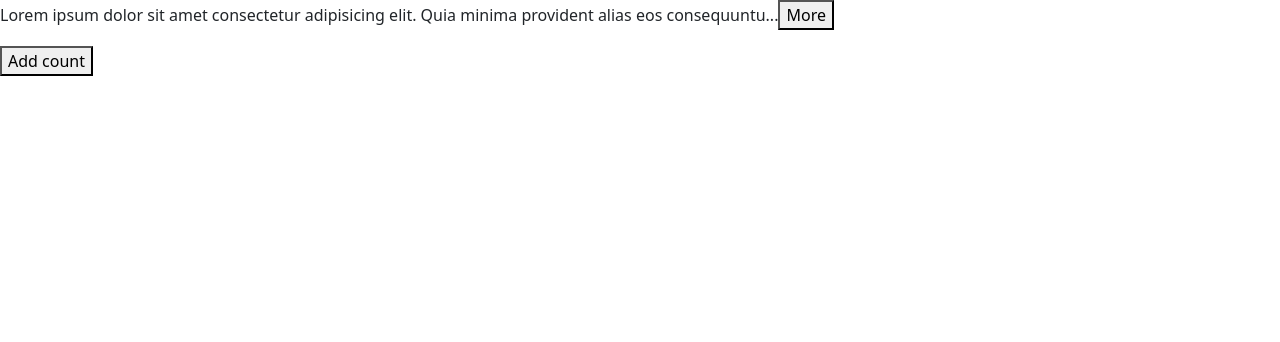
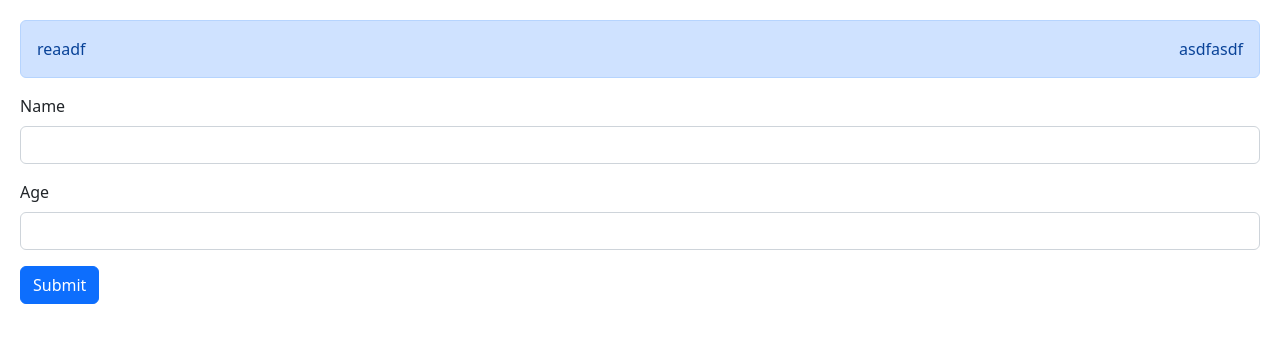
Before and after one commit to racynibaya/react-typescript, a React (Vite) app: page / in a window 1280 px wide. Shown: the top 342 px of the page. Built offline with nearby package versions, Linux system fonts and the light colour scheme.

Commit message:
building the form

```diff
--- a/src/App.tsx
+++ b/src/App.tsx
@@ -1,10 +1,17 @@
 import { useState } from 'react';
 
-import Button from './components/Button';
-import './App.css';
-import Alert from './components/Alert';
-import Like from './components/Like';
-import ExpandableText from './components/ExpandableText';
+import {
+  Alert,
+  Button,
+  Card,
+  CardList,
+  ExpandableText,
+  Form,
+  Like,
+  ListGroup,
+  Message,
+  User,
+} from './components';
 
 const App = () => {
   const [cart, setCart] = useState({
@@ -26,20 +33,10 @@
 
   return (
     <div className='App'>
-      <ExpandableText maxCount={100}>
-        Lorem ipsum dolor sit amet consectetur adipisicing elit. Quia minima
-        provident alias eos consequuntur! Voluptatibus quod, totam sint nesciunt
-        quae odit aut enim explicabo dolorum temporibus ipsum veniam et atque
-        porro assumenda fugit amet. Ratione qui vero tempora dolorem recusandae
-        officiis impedit, blanditiis aperiam deserunt, quas cum culpa ut harum
-        saepe voluptatem dicta fugiat ea! Placeat, qui cum. Nam, ullam numquam
-        magni, sequi dignissimos facere soluta ipsam necessitatibus repellendus
-        praesentium inventore nostrum vitae quos accusamus unde, illum optio
-        perferendis? Inventore vitae illum hic dolor amet, provident quos beatae
-        mollitia vel fuga velit repudiandae maxime accusantium voluptates optio
-        odit ducimus quaerat!
-      </ExpandableText>
-      <button onClick={handleClick}>Add count</button>
+      <Alert>
+        reaadf <span>asdfasdf</span>
+      </Alert>
+      <Form />
     </div>
   );
 };
--- /dev/null
+++ b/src/components/Form.tsx
@@ -0,0 +1,25 @@
+import React, { FormEvent } from 'react';
+
+const Form = () => {
+  return (
+    <form>
+      <div className='mb-3'>
+        <label htmlFor='name' className='form-label'>
+          Name
+        </label>
+        <input id='name' type='text' className='form-control' />
+      </div>
+      <div className='mb-3'>
+        <label htmlFor='age' className='form-label'>
+          Age
+        </label>
+        <input id='age' type='text' className='form-control' />
+      </div>
+      <button className='btn btn-primary' type='submit'>
+        Submit
+      </button>
+    </form>
+  );
+};
+
+export default Form;
--- /dev/null
+++ b/src/components/index.ts
@@ -0,0 +1,23 @@
+import Alert from './Alert';
+import Button from './Button';
+import Card from './Card';
+import CardList from './CardList';
+import ExpandableText from './ExpandableText';
+import Form from './Form';
+import Like from './Like';
+import ListGroup from './ListGroup';
+import Message from '../Message';
+import User from './User';
+
+export {
+  Alert,
+  Button,
+  Card,
+  CardList,
+  ExpandableText,
+  Form,
+  Like,
+  ListGroup,
+  Message,
+  User,
+};
--- /dev/null
+++ b/src/index.css
@@ -0,0 +1,3 @@
+body {
+  padding: 20px;
+}
--- a/src/main.tsx
+++ b/src/main.tsx
@@ -2,6 +2,7 @@
 import ReactDOM from 'react-dom/client';
 import App from './App';
 import 'bootstrap/dist/css/bootstrap.css';
+import './index.css';
 
 ReactDOM.createRoot(document.getElementById('root') as HTMLElement).render(
   <React.StrictMode>
```
